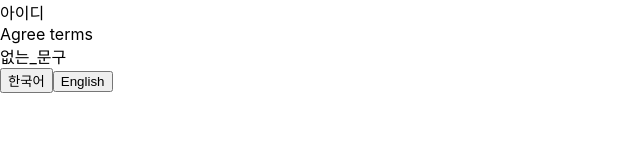
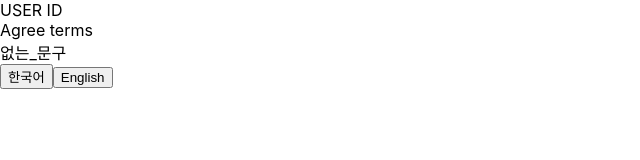
Before and after one commit to jangjangji/react_project, a React (Create React App) app: page / in a window 1280 px wide. Shown: the top 160 px of the page, without its empty margins (0-640 px from the left). Built offline with nearby package versions, Linux system fonts and the light colour scheme.

Commit message:
오류변경 완료

```diff
--- a/src/langs/en/commons.js
+++ b/src/langs/en/commons.js
@@ -1,8 +1,6 @@
 const commons = {
-    USER_ID: 'USER ID',
-    약관에_동의 : 'Agree terms'
-
-
+  아이디: 'USER ID',
+  약관에_동의: 'Agree terms',
 };
 
 export default commons;
--- a/src/langs/ko/commons.js
+++ b/src/langs/ko/commons.js
@@ -1,7 +1,6 @@
 const commons = {
-    USER_ID: '아이디',
-    약관에_동의 : '동의'
-
+  아이디: '아이디',
+  약관에_동의: '동의',
 };
 
 export default commons;
```
Also changed, not shown: 1 other file (tests, documents, lock files or other folders).
